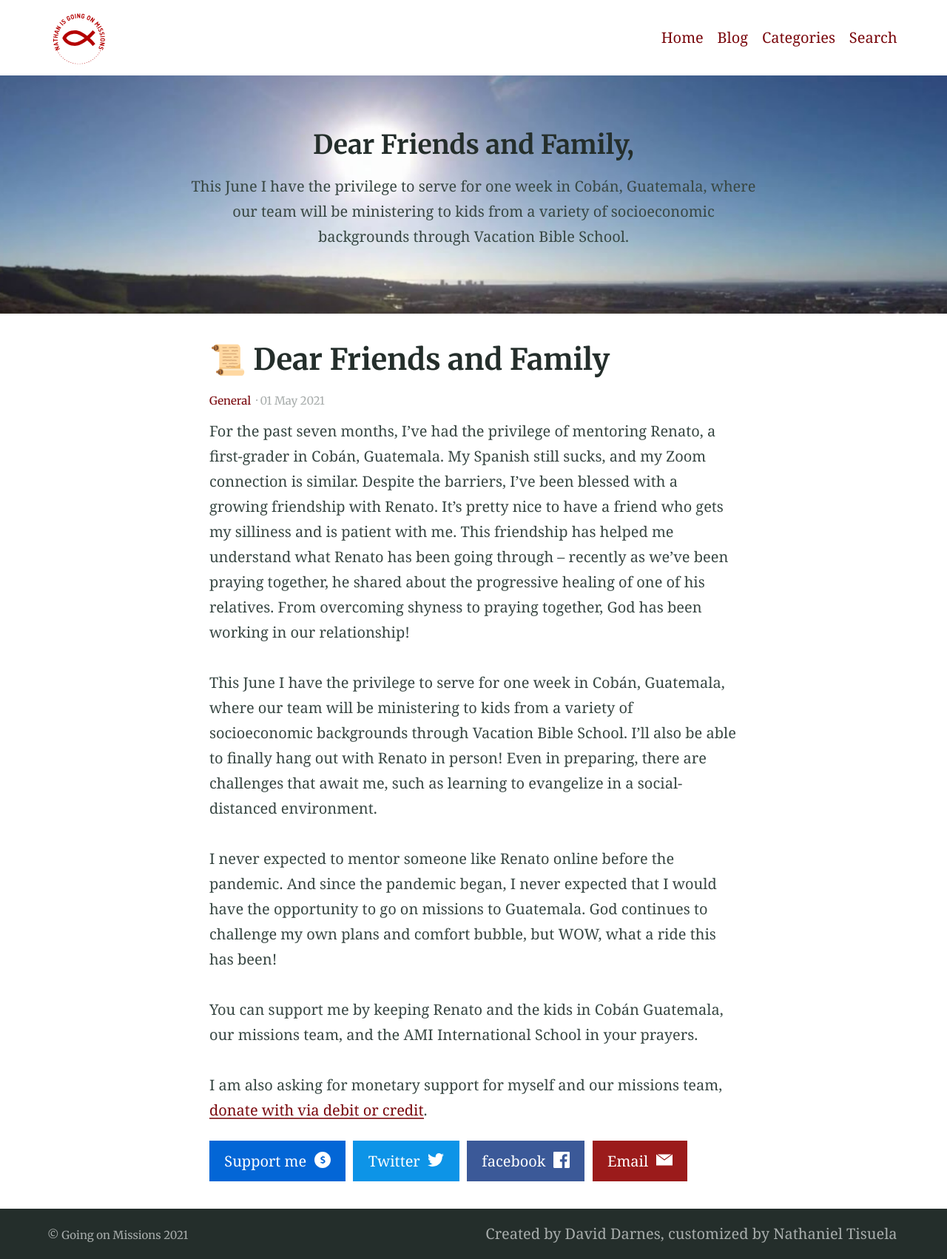
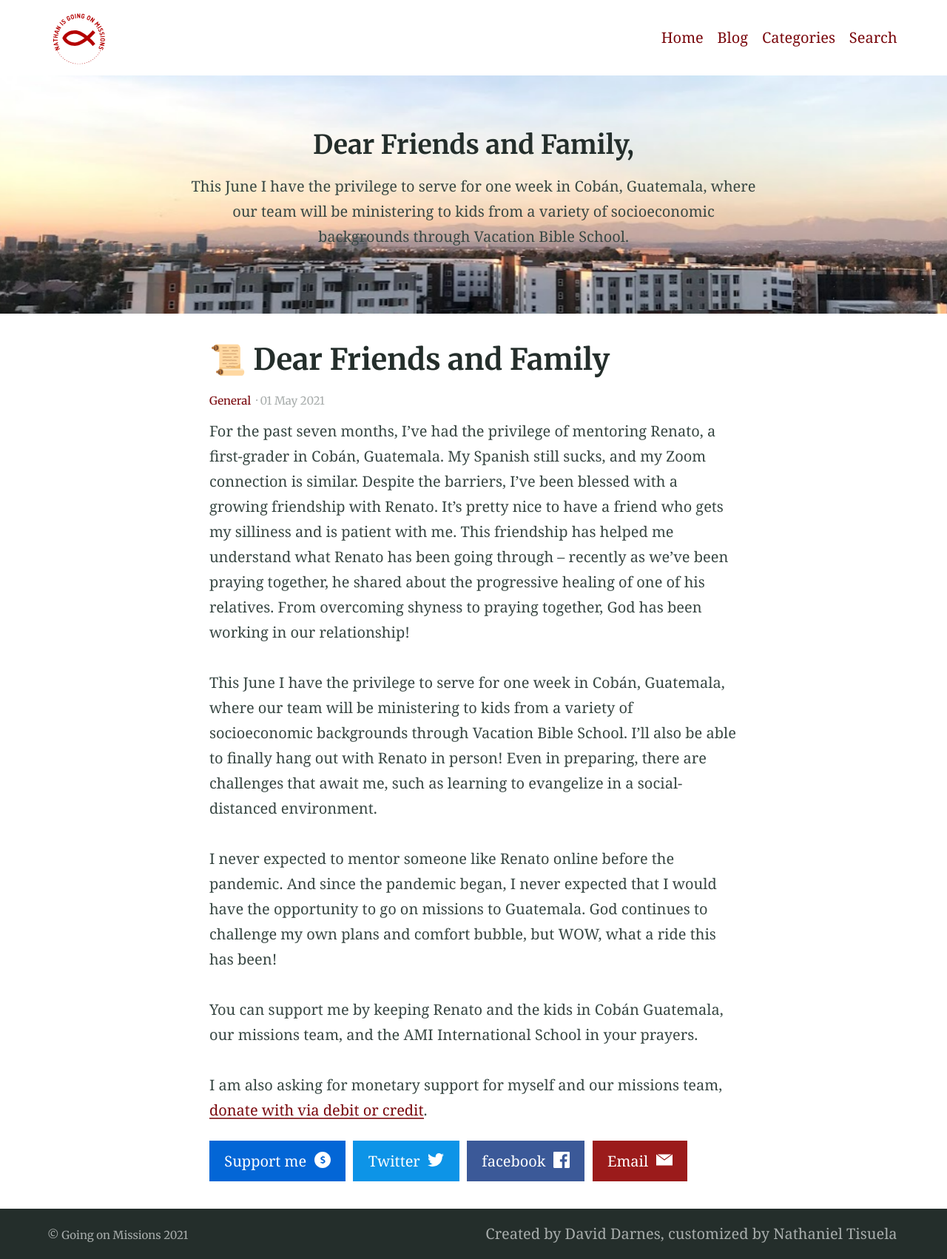
Before and after one commit to nananananate/guatemala-missions, a Jekyll site: the page built from _posts/2021-05-01-support-letter.md, in a window 1280 px wide. Shown: the whole page at 74% size. Built offline with Jekyll 4.4.1, drawn with Linux system fonts in a browser that asks for light colours.

Commit message:
now with better pictures!

```diff
--- a/_config.yml
+++ b/_config.yml
@@ -68,7 +68,7 @@ collections:
     description: "My thoughts and ideas" # The post list page content
     feature_text: |
       Welcome to the blog
-    feature_image: "https://picsum.photos/2560/600?image=866"
+    feature_image: "/assets/images/elkhorn-farm.png"
 
 # 6. Jekyll collections settings
 defaults:
--- a/_posts/2021-05-01-support-letter.md
+++ b/_posts/2021-05-01-support-letter.md
@@ -7,8 +7,8 @@ excerpt: |
 feature_text: |
   ## Dear Friends and Family,
   This June I have the privilege to serve for one week in Cobán, Guatemala, where our team will be ministering to kids from a variety of socioeconomic backgrounds through Vacation Bible School.
-feature_image: "/assets/images/turtle-rock-sunrise.png"
-image: "/assets/images/turtle-rock-sunrise.png"
+feature_image: "/assets/images/av-garage.png"
+image: "/assets/images/av-garage.png"
 ---
 
 For the past seven months, I've had the privilege of mentoring Renato, a first-grader in Cobán, Guatemala. My Spanish still sucks, and my Zoom connection is similar. Despite the barriers, I've been blessed with a growing friendship with Renato. It's pretty nice to have a friend who gets my silliness and is patient with me. This friendship has helped me understand what Renato has been going through -- recently as we've been praying together, he shared about the progressive healing of one of his relatives. From overcoming shyness to praying together, God has been working in our relationship!
```
Also changed, not shown: index.md (+1 -1 lines), assets/images/av-garage.png (added), assets/images/elkhorn-farm.png (added), assets/images/guatemala-cafeteria.png (added).
